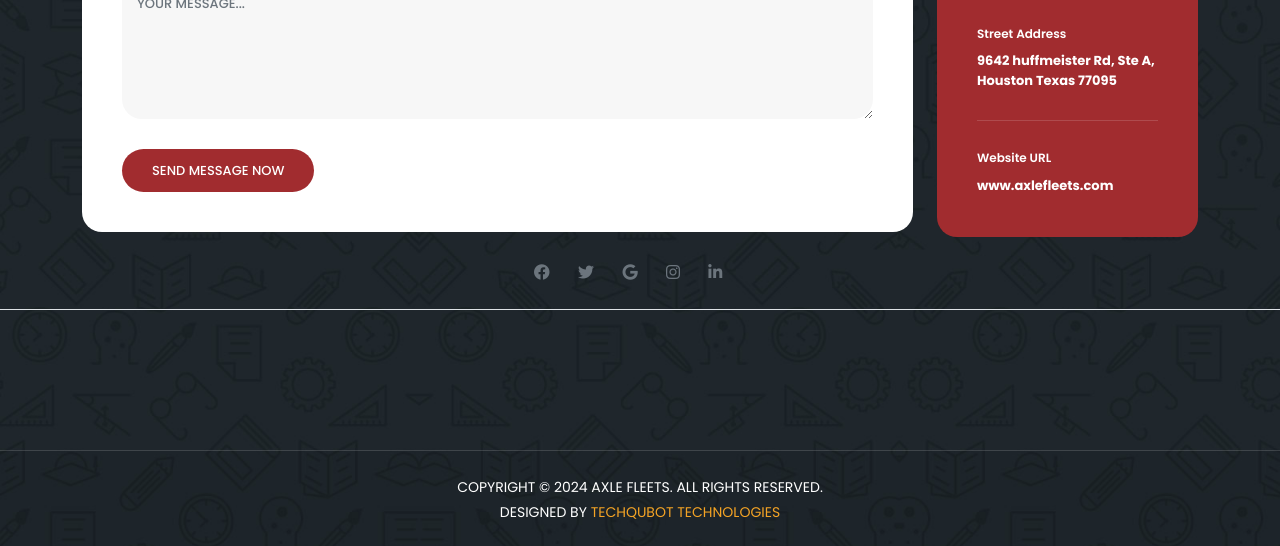
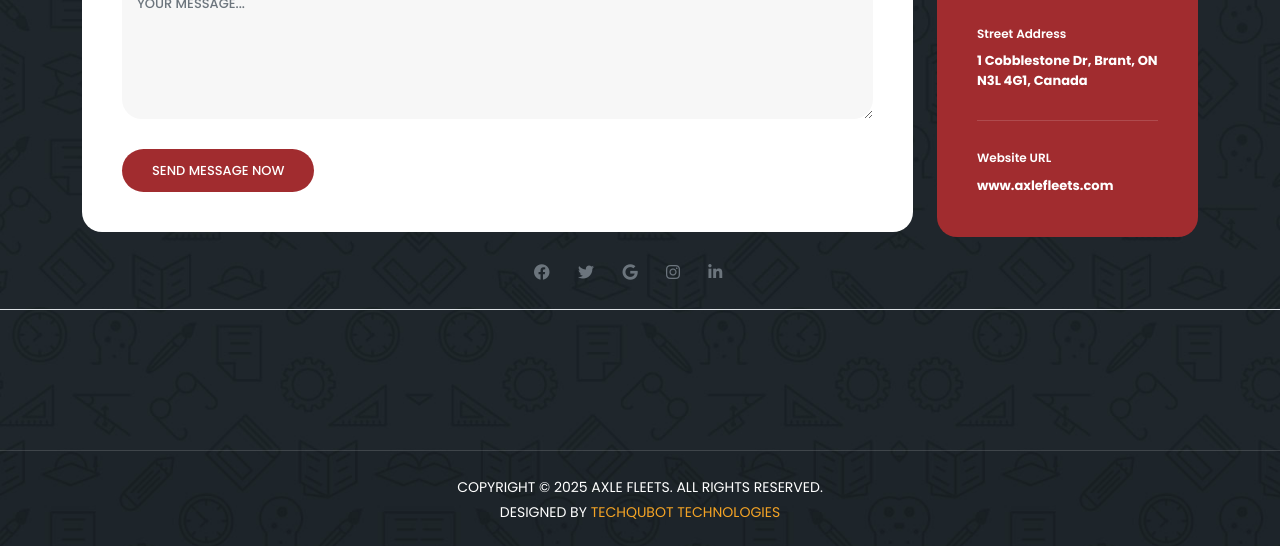
Before and after one commit to Techqubot/AxleFleets-Dispatching-Website, a website: page carriers.html in a window 1280 px wide. Shown: the part 2572-3118 px from the top of the page. Drawn offline with nearby package versions, Linux system fonts and the light colour scheme.

Commit message:
adress updated

```diff
--- a/carriers.html
+++ b/carriers.html
@@ -303,7 +303,7 @@ https://templatemo.com/tm-569-edu-meeting
               </li>
               <li>
                 <h6>Street Address</h6>
-                <span>9642 huffmeister Rd, Ste A, Houston Texas 77095</span>
+                <span>1 Cobblestone Dr, Brant, ON N3L 4G1, Canada</span>
               </li>
               <li>
                 <h6>Website URL</h6>
@@ -339,7 +339,7 @@ https://templatemo.com/tm-569-edu-meeting
 
   <!-- Copyright -->
   <div class="footer p-4" style="background-color: rgba(0, 0, 0, 0.05);">
-    <p>Copyright © 2024 AXLE FLEETS. All Rights Reserved.
+    <p>Copyright © 2025 AXLE FLEETS. All Rights Reserved.
       <br>Designed by <a href="https://techqubot.com" target="_parent" title="free css templates">TechQubot Technologies</a>
     </p>
   </div>
```
Also changed, not shown: index.html (+2 -2 lines), services.html (+2 -2 lines).
